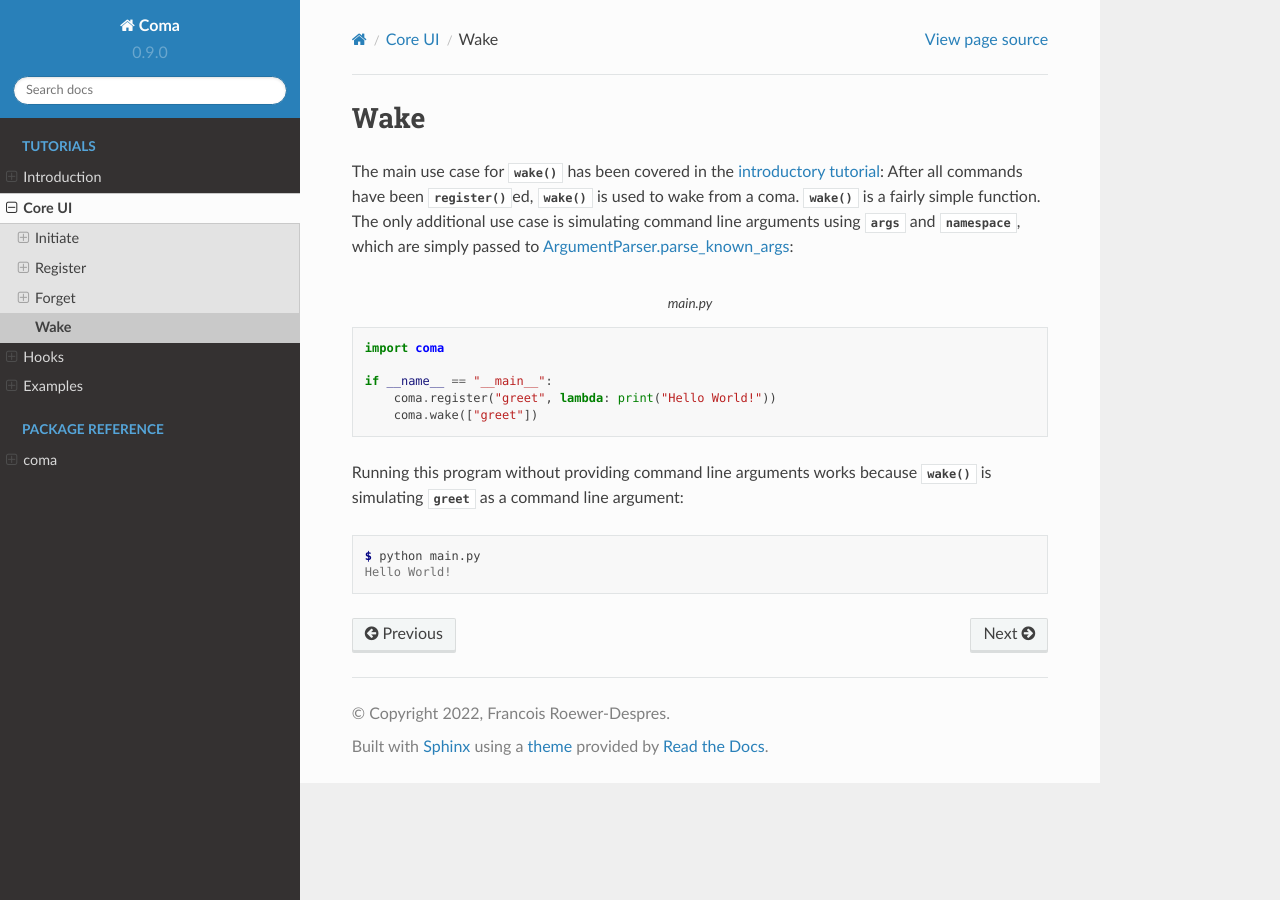
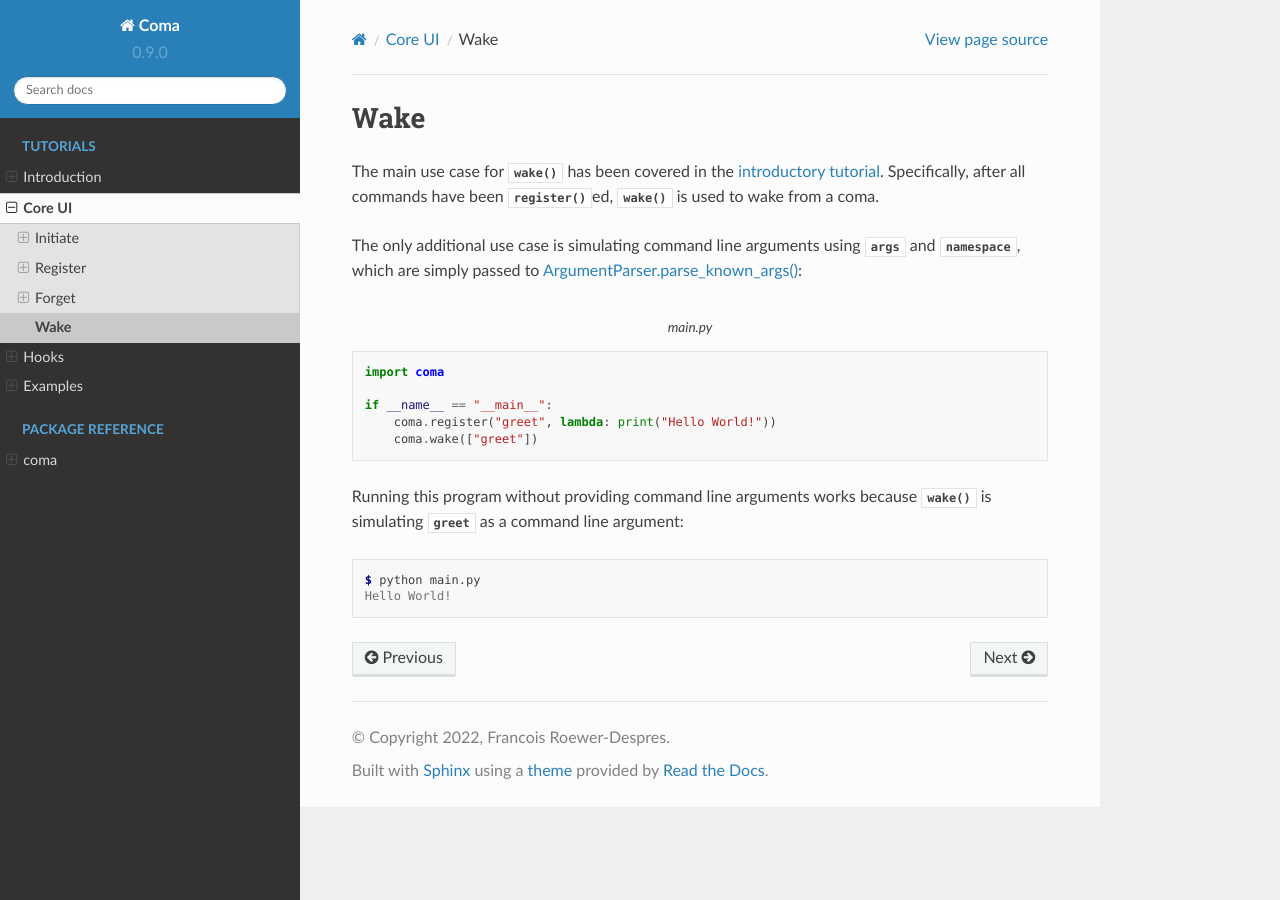
Before and after one commit to francois-rd/coma, a Sphinx documentation site: the page built from docs/source/tutorials/core/wake.rst, in a window 1280 px wide. Built offline with Sphinx 7.4.7 and the Read the Docs theme 2.0.0, drawn with Linux system fonts in a browser that asks for light colours.

Commit message:
Improved wording in wake tutorial.

```diff
--- a/docs/source/tutorials/core/wake.rst
+++ b/docs/source/tutorials/core/wake.rst
@@ -2,12 +2,13 @@ Wake
 ====
 
 The main use case for :func:`~coma.core.wake.wake` has been covered in the
-:doc:`introductory tutorial <../intro>`: After all commands have been
-:func:`~coma.core.register.register`\ ed, :func:`~coma.core.wake.wake` is used
-to wake from a coma. :func:`~coma.core.wake.wake` is a fairly simple function.
+:doc:`introductory tutorial <../intro>`. Specifically, after all commands have
+been :func:`~coma.core.register.register`\ ed, :func:`~coma.core.wake.wake` is
+used to wake from a coma.
+
 The only additional use case is simulating command line arguments using
 :obj:`args` and :obj:`namespace`, which are simply passed to
-`ArgumentParser.parse_known_args <https://docs.python.org/3/library/argparse.html#partial-parsing>`_:
+`ArgumentParser.parse_known_args() <https://docs.python.org/3/library/argparse.html#partial-parsing>`_:
 
 .. code-block:: python
     :caption: main.py
```
